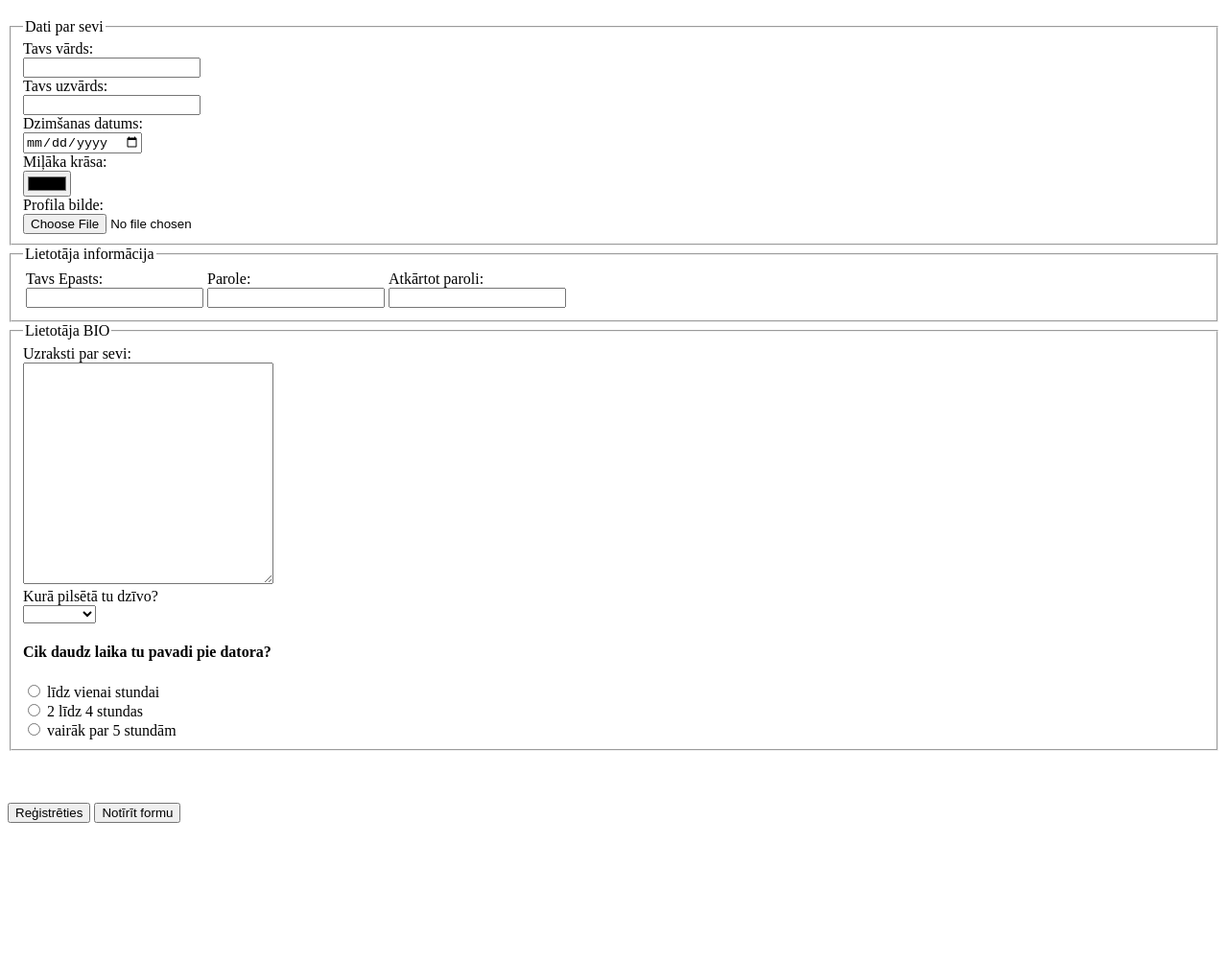
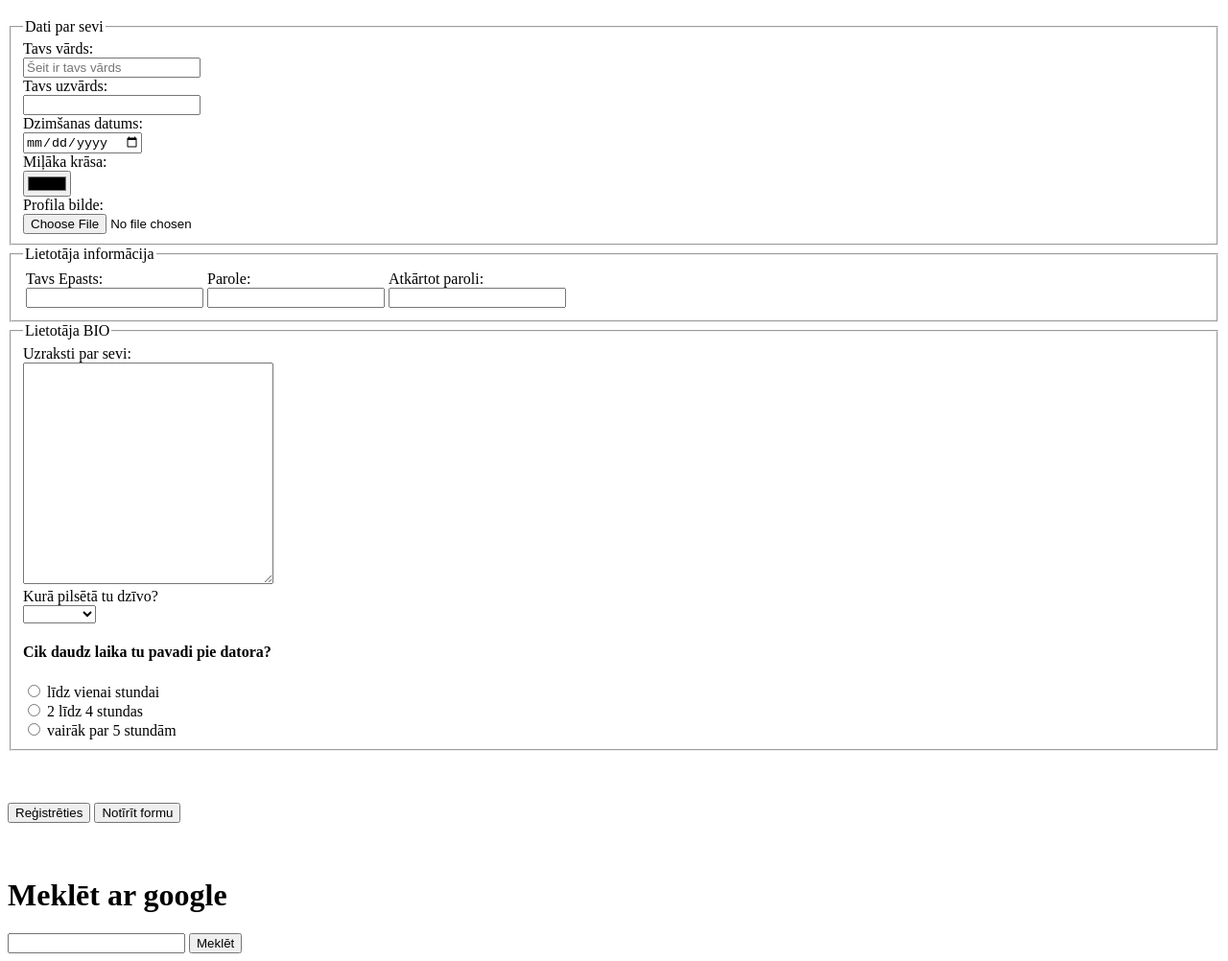
Before and after one commit to vitalymusic/JAVA7, a plain HTML site: page forms.html in a window 1280 px wide. Shown: the part 61-1063 px from the top of the page at 96% size. Before the commit the page ends 963 px from the top, so only its background shows below. Drawn offline with Linux system fonts and the light colour scheme.

Commit message:
formas pievienošana

```diff
--- a/forms.html
+++ b/forms.html
@@ -9,11 +9,11 @@
 
 <body>
     <h1>Formas</h1>
-    <form action="">
+    <form action="" method="post">
         <fieldset>
             <legend>Dati par sevi</legend>
             <label for="name">Tavs vārds: </label><br>
-            <input type="text" name="name" id="name"><br>
+            <input type="text" name="name" id="name" required maxlength="10" minlength="3" placeholder="Šeit ir tavs vārds"><br>
             <label for="surname">Tavs uzvārds: </label><br>
             <input type="text" name="surname" id="surname"><br>
             <label for="born_date">Dzimšanas datums: </label><br>
@@ -70,6 +70,13 @@
         <input type="reset" value="Notīrīt formu">
     </form>
     <br><br>
+
+
+    <h1>Meklēt ar google</h1>
+
+    <form action="https://www.google.com/search">
+        <input type="text" name="q" id="" >
+        <input type="submit" value="Meklēt">
+    </form>
 </body>
-
 </html>
```
Also changed, not shown: contacts.html (+5 -0 lines).
